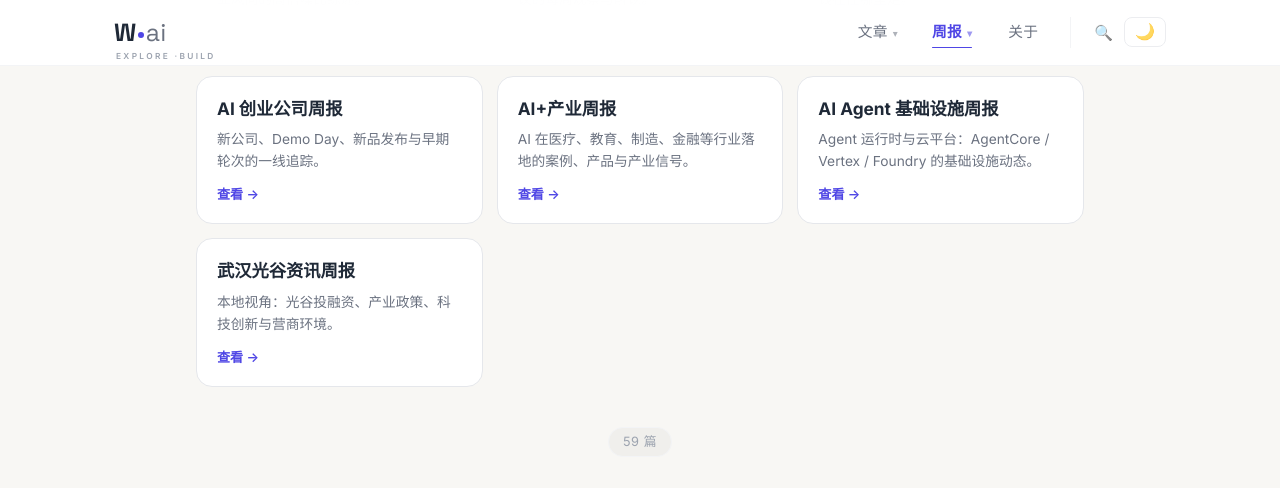
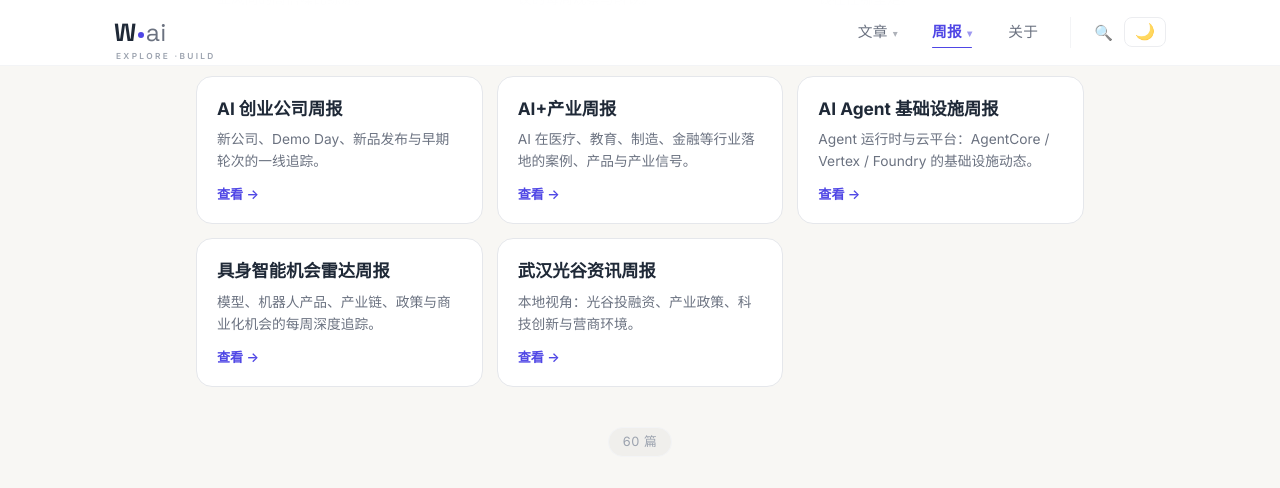
Before and after one commit to wujiaming88/wujiaming88.github.io, a Jekyll site: the page built from weekly/index.html, in a window 1280 px wide and 1400 px high, scrolled down 431 px. Shown: the top 488 px of the window. Built offline with Jekyll 4.4.1, drawn with Linux system fonts in a browser that asks for light colours; some of the changed text lies outside the part shown; grey boxes are pictures that could not be loaded.

Commit message:
place embodied AI radar in weekly section

```diff
--- a/_includes/search-modal.html
+++ b/_includes/search-modal.html
@@ -50,6 +50,7 @@ window.__searchDiscovery = {
     { slug: "startup",     label: "AI 创业公司周报",       desc: "新公司 · Demo Day · 早期轮次" },
     { slug: "industry",    label: "AI+产业周报",           desc: "行业落地 · 商业化 · 产业信号" },
     { slug: "agent-infra", label: "AI Agent 基础设施周报", desc: "Agent 运行时与云平台" },
+    { slug: "embodied",    label: "具身智能机会雷达周报",   desc: "机器人 · 产业链 · 商业化机会" },
     { slug: "guanggu",     label: "武汉光谷资讯周报",       desc: "本地产业 · 投融资 · 政策" }
   ],
   weeklyBase: {{ '/weekly/' | relative_url | jsonify }},
--- a/_layouts/default.html
+++ b/_layouts/default.html
@@ -47,6 +47,7 @@
                         <li><a href="{{ '/weekly/startup/' | relative_url }}" class="nav-dropdown-link {% if page.url contains '/weekly/startup' %}active{% endif %}">AI 创业公司周报</a></li>
                         <li><a href="{{ '/weekly/industry/' | relative_url }}" class="nav-dropdown-link {% if page.url contains '/weekly/industry' %}active{% endif %}">AI+产业周报</a></li>
                         <li><a href="{{ '/weekly/agent-infra/' | relative_url }}" class="nav-dropdown-link {% if page.url contains '/weekly/agent-infra' %}active{% endif %}">AI Agent 基础设施周报</a></li>
+                        <li><a href="{{ '/weekly/embodied/' | relative_url }}" class="nav-dropdown-link {% if page.url contains '/weekly/embodied' %}active{% endif %}">具身智能机会雷达周报</a></li>
                         <li><a href="{{ '/weekly/guanggu/' | relative_url }}" class="nav-dropdown-link {% if page.url contains '/weekly/guanggu' %}active{% endif %}">武汉光谷资讯周报</a></li>
                     </ul>
                 </li>
--- a/index.html
+++ b/index.html
@@ -68,6 +68,7 @@ title: W.ai - 深度技术研究博客
           {% when 'startup' %}{% assign weekly_label = 'AI 创业' %}
           {% when 'industry' %}{% assign weekly_label = 'AI+产业' %}
           {% when 'agent-infra' %}{% assign weekly_label = 'Agent 基建' %}
+          {% when 'embodied' %}{% assign weekly_label = '具身智能' %}
           {% when 'guanggu' %}{% assign weekly_label = '武汉光谷' %}
           {% else %}{% assign weekly_label = '周报' %}
         {% endcase %}
--- a/weekly/index.html
+++ b/weekly/index.html
@@ -2,7 +2,7 @@
 layout: list
 permalink: /weekly/
 title: 全部周报
-description: 独立 AI 产业研究周刊——AI 动态、Agent、投资、创业、AI+产业、基础设施与光谷本地七条主线
+description: 独立 AI 产业研究周刊——AI 动态、Agent、投资、创业、AI+产业、基础设施、具身智能与光谷本地八条主线
 list_kind: weekly_all
 sitemap: true
 ---
@@ -43,6 +43,11 @@ sitemap: true
       <p>Agent 运行时与云平台：AgentCore / Vertex / Foundry 的基础设施动态。</p>
       <span class="series-card-go">查看 →</span>
     </a>
+    <a href="{{ '/weekly/embodied/' | relative_url }}" class="series-card">
+      <h3>具身智能机会雷达周报</h3>
+      <p>模型、机器人产品、产业链、政策与商业化机会的每周深度追踪。</p>
+      <span class="series-card-go">查看 →</span>
+    </a>
     <a href="{{ '/weekly/guanggu/' | relative_url }}" class="series-card">
       <h3>武汉光谷资讯周报</h3>
       <p>本地视角：光谷投融资、产业政策、科技创新与营商环境。</p>
```
Also changed, not shown: _posts/2026-08-11-embodied-ai-opportunity-radar.md (+1 -0 lines), weekly/embodied/index.html (added, +9 -0 lines).
